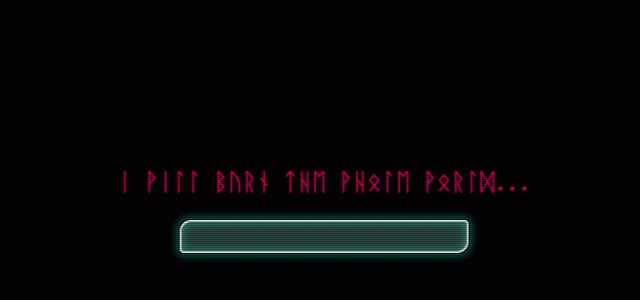
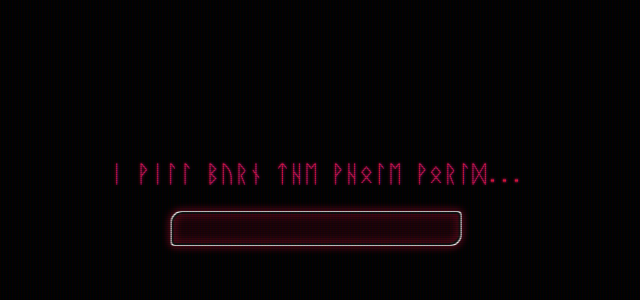
Before and after one commit to cens6r/cens6r.github.io, a plain HTML site: page index.html in a window 1280 px wide. Shown: the part 184-484 px from the top of the page, without its empty margins (324-964 px from the left). Drawn offline with nearby package versions, Linux system fonts and the light colour scheme.

Commit message:
colro fix

```diff
--- a/style.css
+++ b/style.css
@@ -5,16 +5,11 @@
     font-style: normal;
 }
 
-* {
-    -webkit-filter: invert(100%);
-    filter: invert(100%);
-}
-
 body {
 	width: 100%;
 	height: 100%;
 	font-family: 'IBM_VGA';
-	background-color: rgb(255, 255, 255);
+	background-color: rgb(0, 0, 0);
 	color: crimson;
 	overflow: hidden;
 	text-align: center;
```
